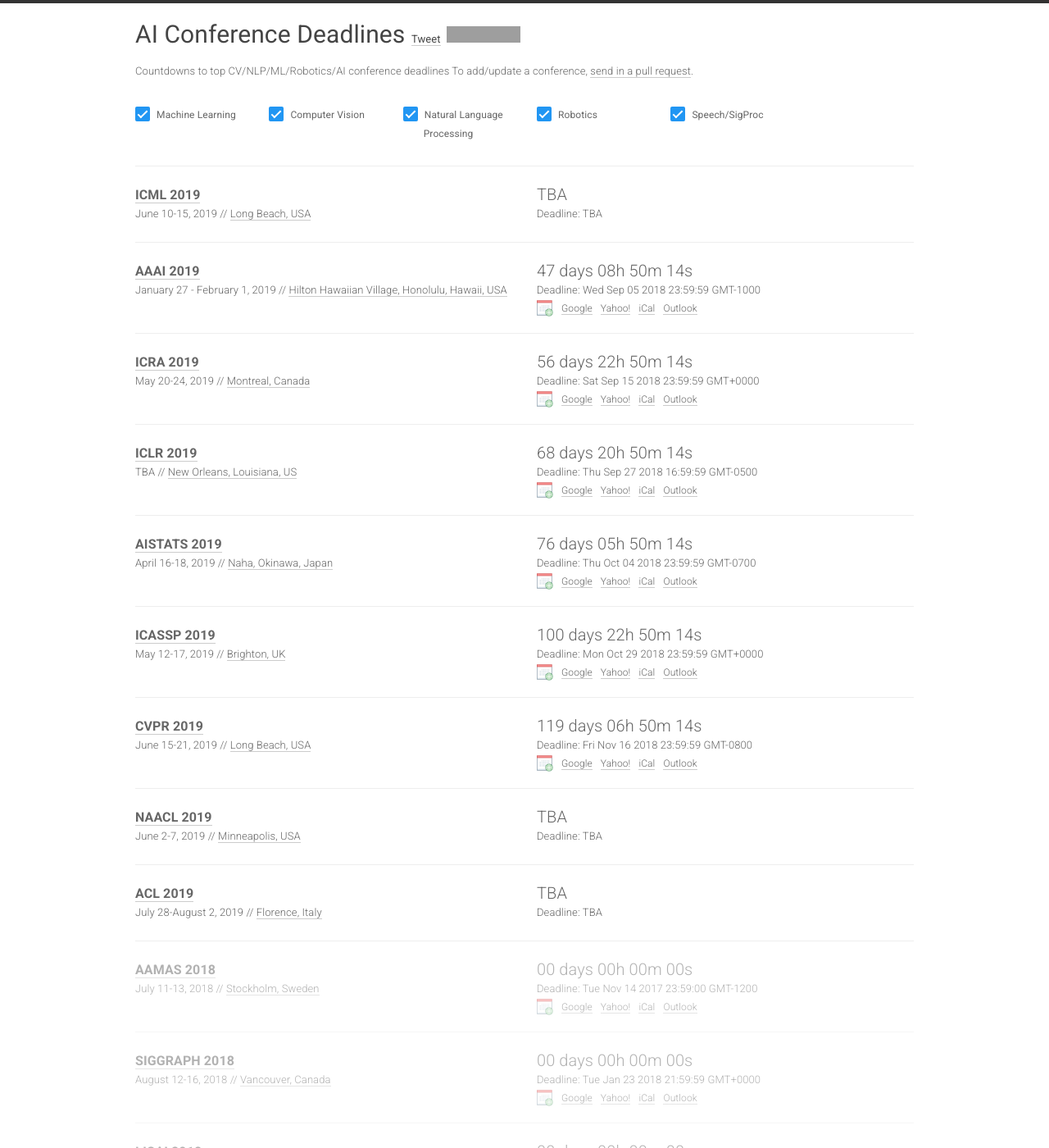
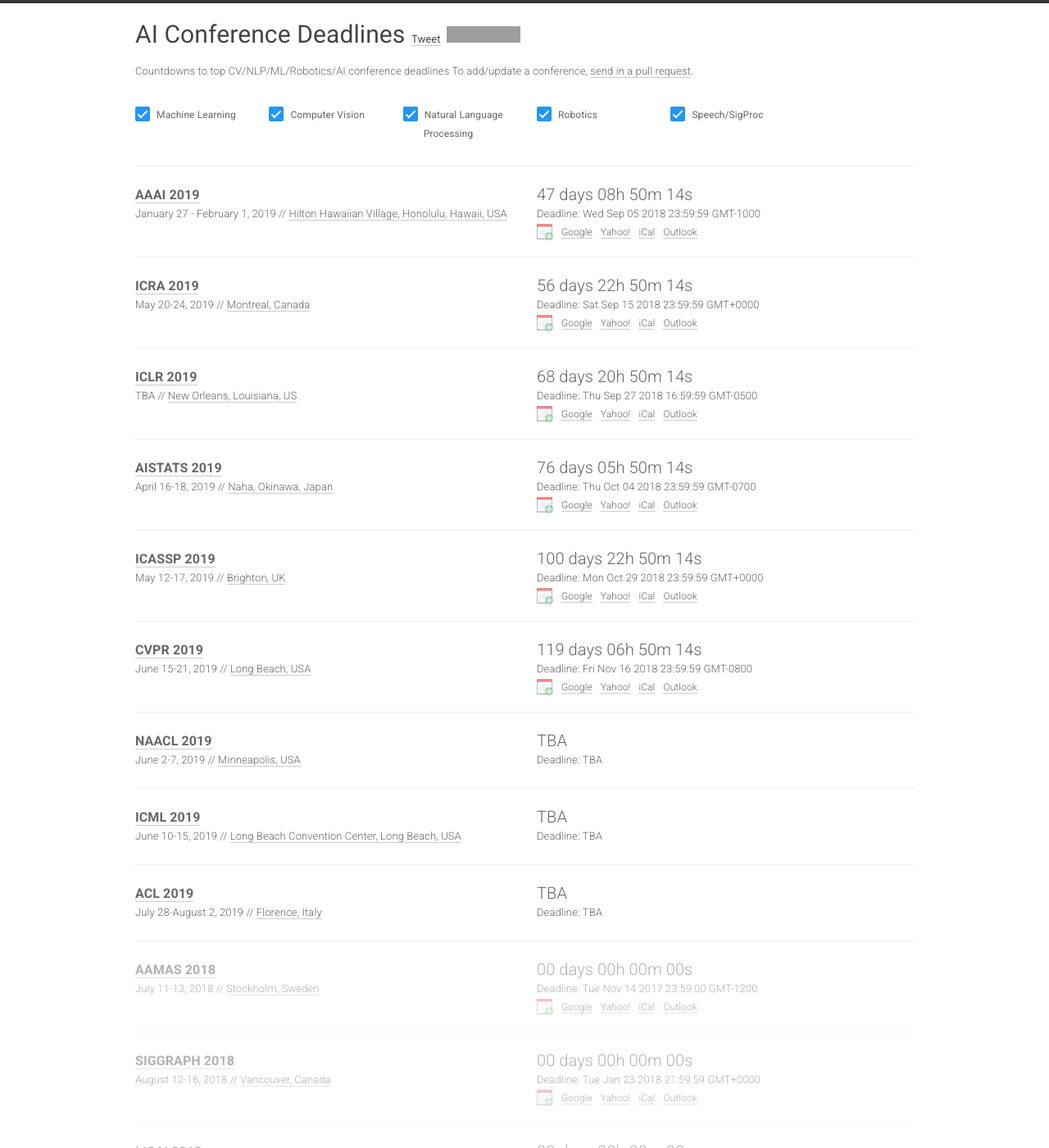
Before and after one commit to paperswithcode/ai-deadlines, a Jekyll site: the page built from index.html, in a window 1280 px wide and 1400 px high. Shown: the whole window at 82% size. Built offline with Jekyll 4.4.1, drawn with Linux system fonts in a browser that asks for light colours; nearby versions of some CDN libraries; comment, search, counter and statistics services are not loaded; some of the changed lines change nothing that is shown; grey boxes are pictures that could not be loaded.

Commit message:
Rearranging

```diff
--- a/_data/conferences.yml
+++ b/_data/conferences.yml
@@ -1,15 +1,5 @@
 
 ---
-
-- name: ICML
-  year: 2019
-  id: icml19
-  link: https://icml.cc/Conferences/2019
-  deadline: TBA
-  timezone: TBA
-  date: June 10-15, 2019
-  place: Long Beach, USA
-  sub: ML
 
 - name: AAAI
   year: 2019
@@ -80,6 +70,16 @@
   date: June 2-7, 2019
   place: Minneapolis, USA
   sub: NLP
+
+- name: ICML
+  year: 2019
+  id: icml19
+  link: https://icml.cc/Conferences/2019
+  deadline: TBA
+  timezone: TBA
+  date: June 10-15, 2019
+  place: Long Beach Convention Center, Long Beach, USA
+  sub: ML
 
 - name: ACL
   year: 2019
```
